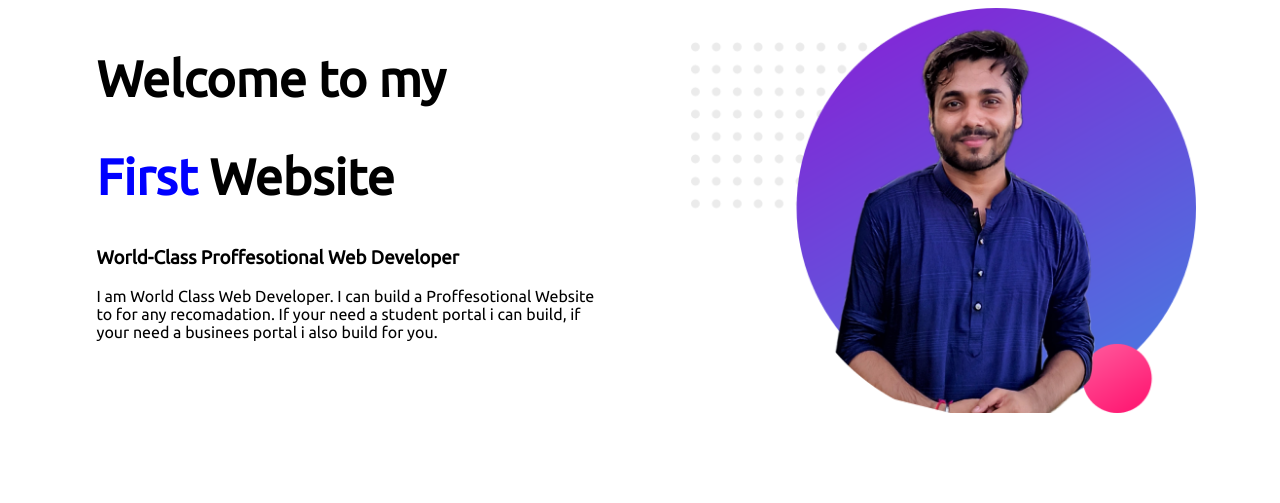
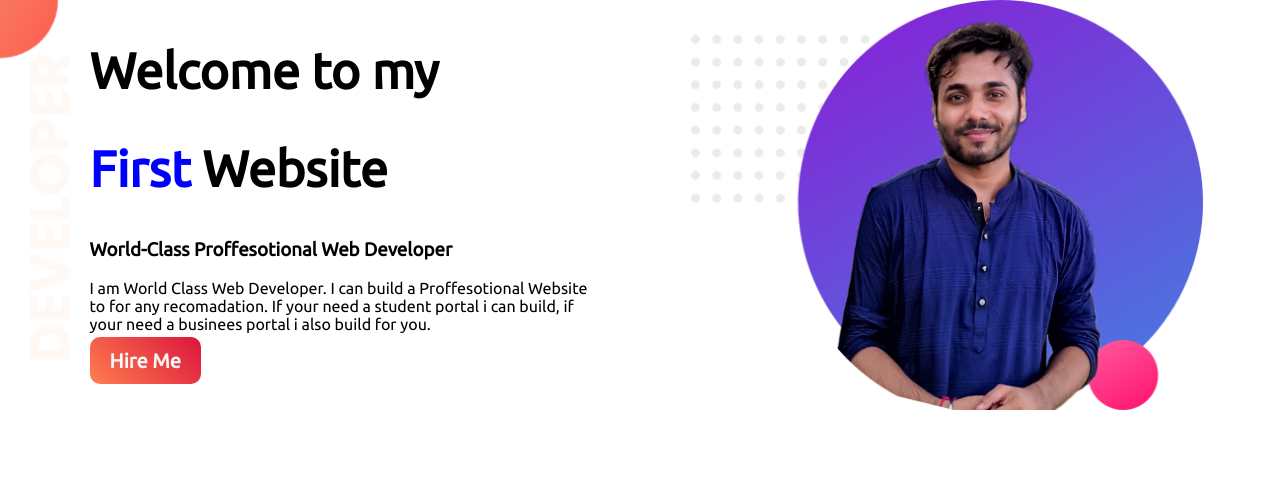
Before and after one commit to akdprince/full-website, a plain HTML site: page index.html in a window 1280 px wide. Drawn offline with Linux system fonts and the light colour scheme; a web font is replaced by a local one.

Commit message:
top bar done

```diff
--- a/index.html
+++ b/index.html
@@ -11,13 +11,14 @@
     <link rel="stylesheet" href="style.css">
 </head>
 <body>
-    <section>
+    <section class="top-background">
         <div class="half-side">
             <h1>Welcome to my</h1>
             <h1><span class="first-highlight">First</span> Website</h1>
             <h3>World-Class Proffesotional Web Developer</h3>
             <p>I am World Class Web Developer. I can build a Proffesotional Website to for any recomadation. If your need a student portal i can build, if your need a businees portal i also build for you.
             </p>
+            <a class="link" target="_blank" href="https://www.linkedin.com/in/anik-kumar-das-967462149/">Hire Me</a>
         </div>
         <div class="half-side">
             <img src="images/showoff1.png" alt="">
--- a/style.css
+++ b/style.css
@@ -1,4 +1,5 @@
 body{
+    margin: 0%;
     font-family: 'Ubuntu', sans-serif;
 }
 h1{
@@ -16,3 +17,19 @@ h1{
 .half-side img{
     width: 100%;
 }
+.top-background{
+    background-image: url("images/top-banner.png");
+    background-repeat: no-repeat;
+}
+section{
+    height: 500px;
+}
+.link{
+    text-decoration: none;
+    background-image: linear-gradient(45deg,coral,crimson );
+    padding: 12px 20px;
+    border-radius: 10px;
+    font-size: 20px;
+    color: whitesmoke;
+    font-weight: 700;
+}
```
